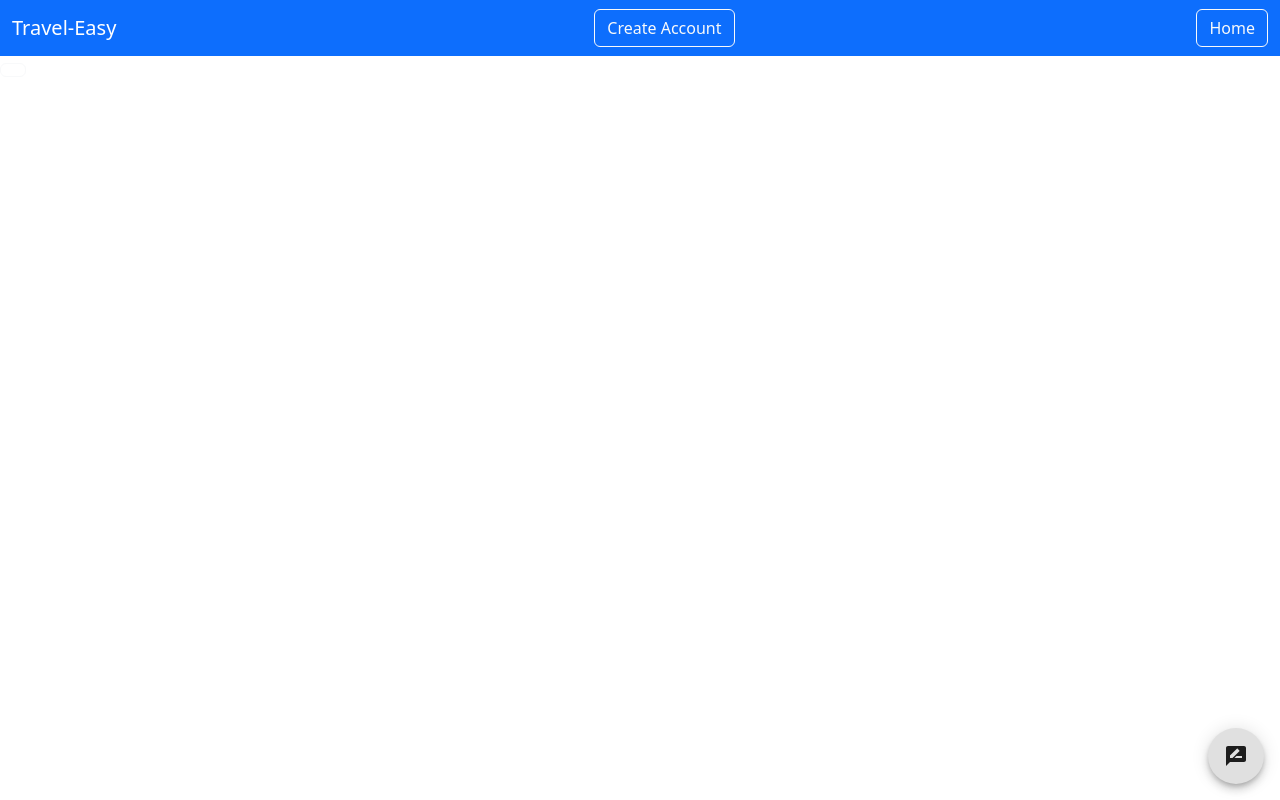
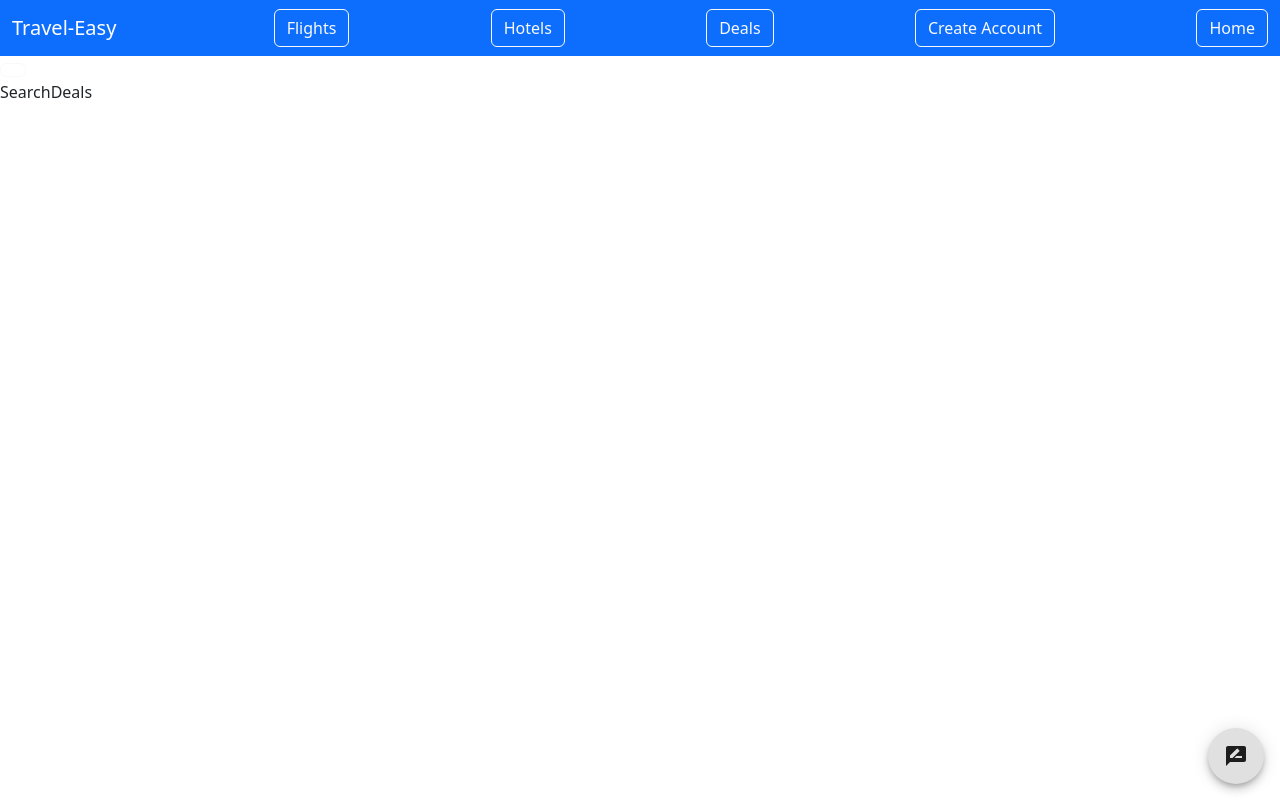
Before and after one commit to aoc38/Travel-Easy-frontend, a React (Create React App) app: page /deals in a window 1280 px wide. Built offline with nearby package versions, Linux system fonts and the light colour scheme.

Commit message:
Main Navigation Update

```diff
--- a/src/App.js
+++ b/src/App.js
@@ -9,7 +9,7 @@ import Flightdetails from './Components/Flights/flightdetails';
 import BookForm from './Components/Flights/bookform';
 import EditUser from './Users/EditUser';
 import Feedback from './Components/Feedback/Feedbackform';
-
+import SearchDeals from './Components/Deals/SearchDeals';
 
 function App() {
 
@@ -25,6 +25,7 @@ function App() {
           <Route exact path="/bookform" element={<BookForm />} />
           <Route exact path="/edituser/:id" element={<EditUser />} />
           <Route exact path="/feedbackform" element={<Feedback />} />
+          <Route exact path="/deals" element={<SearchDeals />} />
         </Routes>
 
       </Router>
--- /dev/null
+++ b/src/Components/Deals/SearchDeals.js
@@ -0,0 +1,7 @@
+import React from 'react'
+
+export default function SearchDeals() {
+  return (
+    <div>SearchDeals</div>
+  )
+}
--- a/src/layout/Navbar.js
+++ b/src/layout/Navbar.js
@@ -16,7 +16,12 @@ export default function Navbar() {
                     <button className="navbar-toggler" type="button" data-bs-toggle="collapse" data-bs-target="#navbarSupportedContent" aria-controls="navbarSupportedContent" aria-expanded="false" aria-label="Toggle navigation">
                         <span className="navbar-toggler-icon"></span>
                     </button>
-
+                    <Link className='btn btn-outline-light' to ="/">Flights
+                    </Link>
+                    <Link className='btn btn-outline-light' to ="/hotels">Hotels
+                    </Link>
+                    <Link className='btn btn-outline-light' to ="/deals">Deals
+                    </Link>
                     <Link className='btn btn-outline-light' to ="/adduser">Create Account
                     </Link>
                     <Link className='btn btn-outline-light' to ="/home">Home
```
